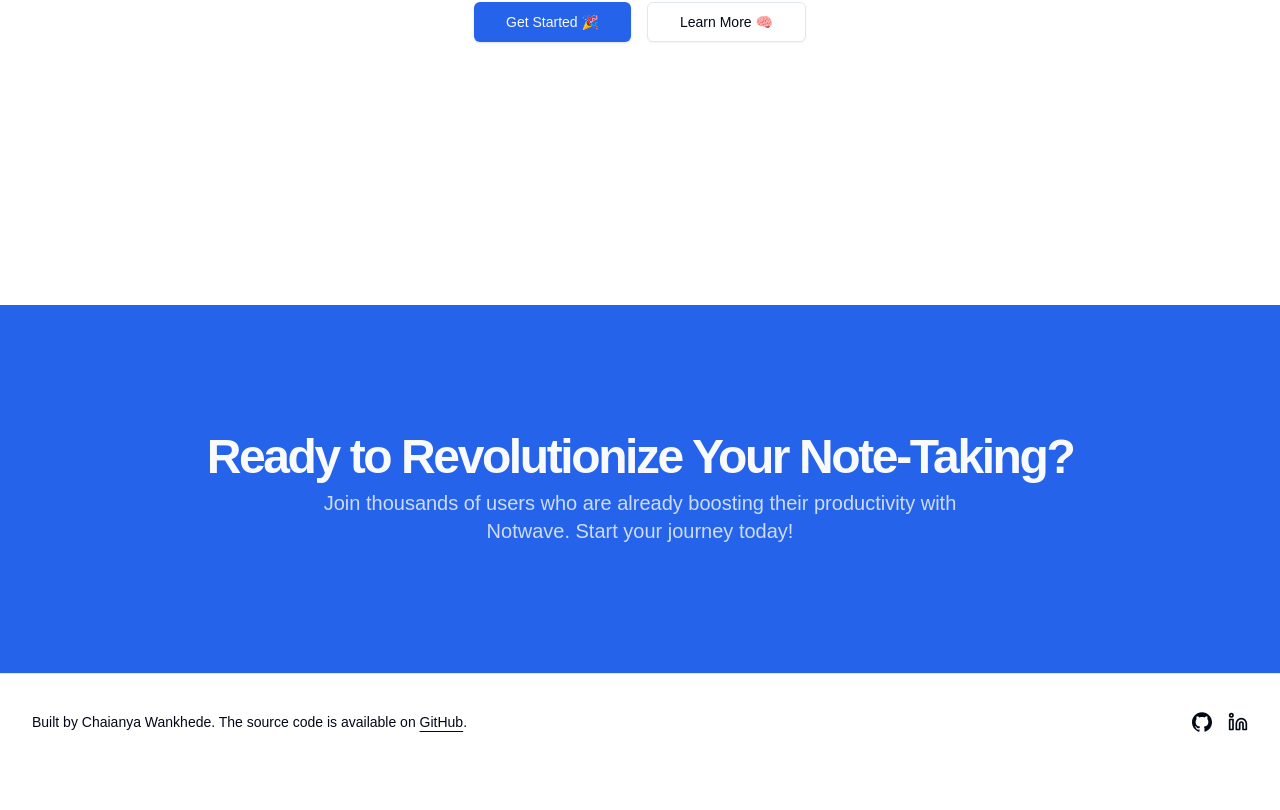
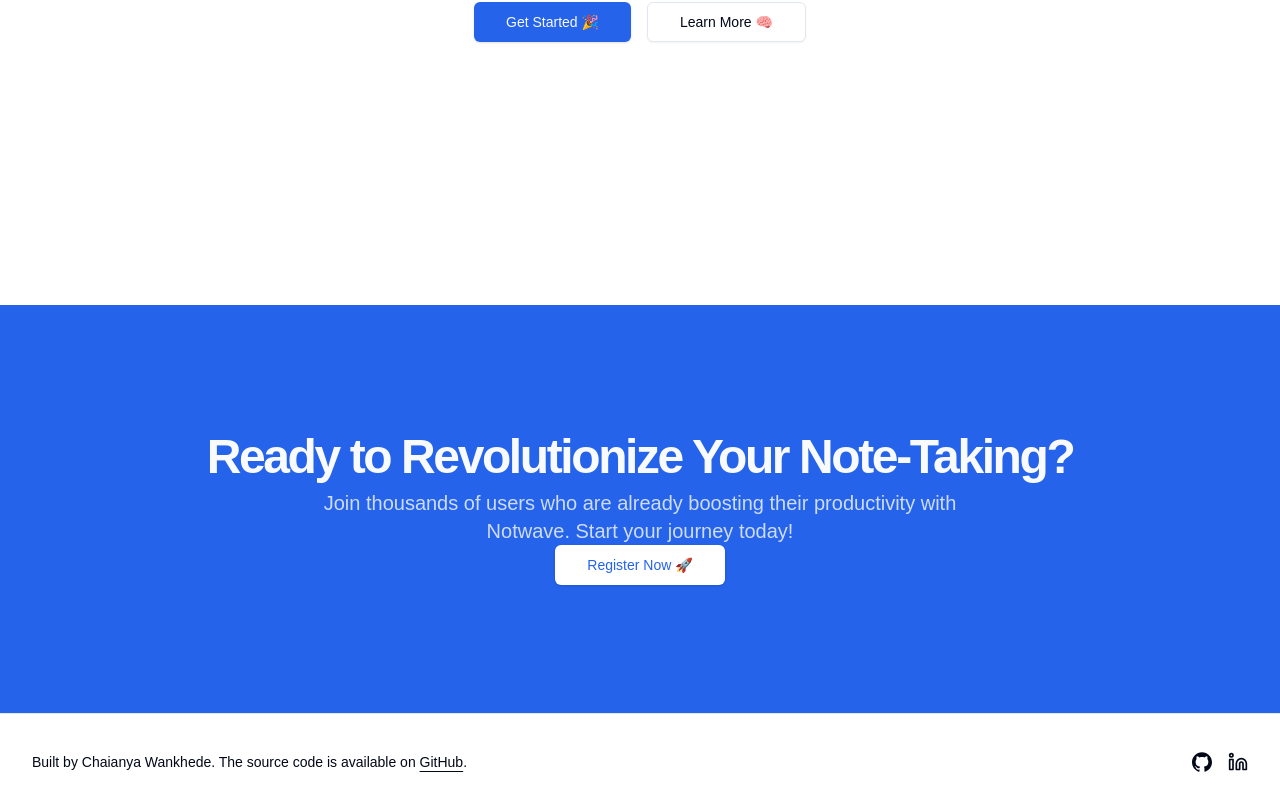
Before and after one commit to Babban33/notewave, a Next.js app: page / in a window 1280 px wide. Shown: the part 560-1370 px from the top of the page. Before the commit the page ends 1330 px from the top, so only its background shows below. Built offline with nearby package versions, Linux system fonts and the light colour scheme.

Commit message:
added register button

```diff
--- a/app/page.tsx
+++ b/app/page.tsx
@@ -23,7 +23,7 @@ function HeroSection() {
                         </p>
                     </div>
                     <div className="flex flex-col sm:flex-row sm:space-x-4 sm:space-y-0 space-y-4">
-                        <Link href="/signup">
+                        <Link href="/register">
                             <Button size="lg" className="w-full sm:w-auto bg-primary text-primary-foreground hover:bg-primary/90">
                                 Get Started 🎉
                             </Button>
@@ -49,6 +49,9 @@ function CTASection(){
                     Join thousands of users who are already boosting their productivity with Notwave. Start your journey today!
                 </p>
             </div>
+            <Button size="lg" className="bg-background text-primary hover:bg-background/90 dark:bg-primary dark:text-primary-foreground dark:hover:bg-primary/90">
+                <Link href="/register">Register Now 🚀</Link>
+            </Button>
         </section>
     )
 }
```
